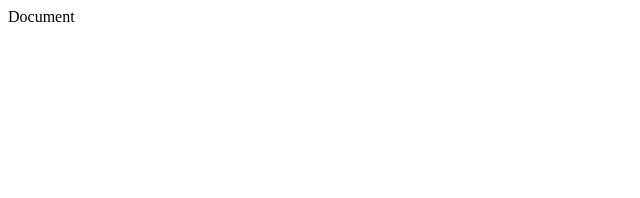
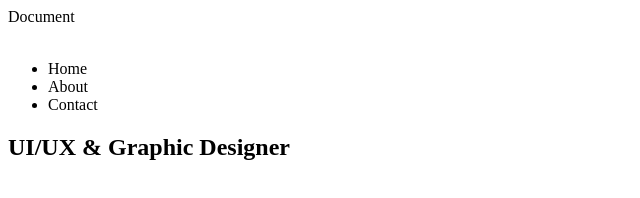
Before and after one commit to rkowalewski92/projekt-strony, a plain HTML site: page index.html in a window 1280 px wide. Shown: the whole page, without its empty margins (0-640 px from the left). Drawn offline with Linux system fonts and the light colour scheme.

Commit message:
Update index.html

```diff
--- a/index.html
+++ b/index.html
@@ -4,10 +4,25 @@
         <meta charset="UTF-8">
         <meta http-equiv="X-UA-Compatible" content="IE-edge">
         <meta name="viewport" content="width=device-width, initial-scale=1.0">
+        <script scr=""></script>
+        <link />
         <tittle>Document</tittle>
     </head>
     <body>
-
+        <section class="header">
+            <img scr="" alt=""tittle="" />
+            <nav>
+                <ul>
+                    <li>Home</li>
+                    <li>About</li>
+                    <li>Contact</li>
+                </ul>
+            </nav>
+        </section>
+        <section>
+            <h1>UI/UX & Graphic Designer</h1>
+            <h2></h2>
+        </section>
 
     </body>
 </html>
```
